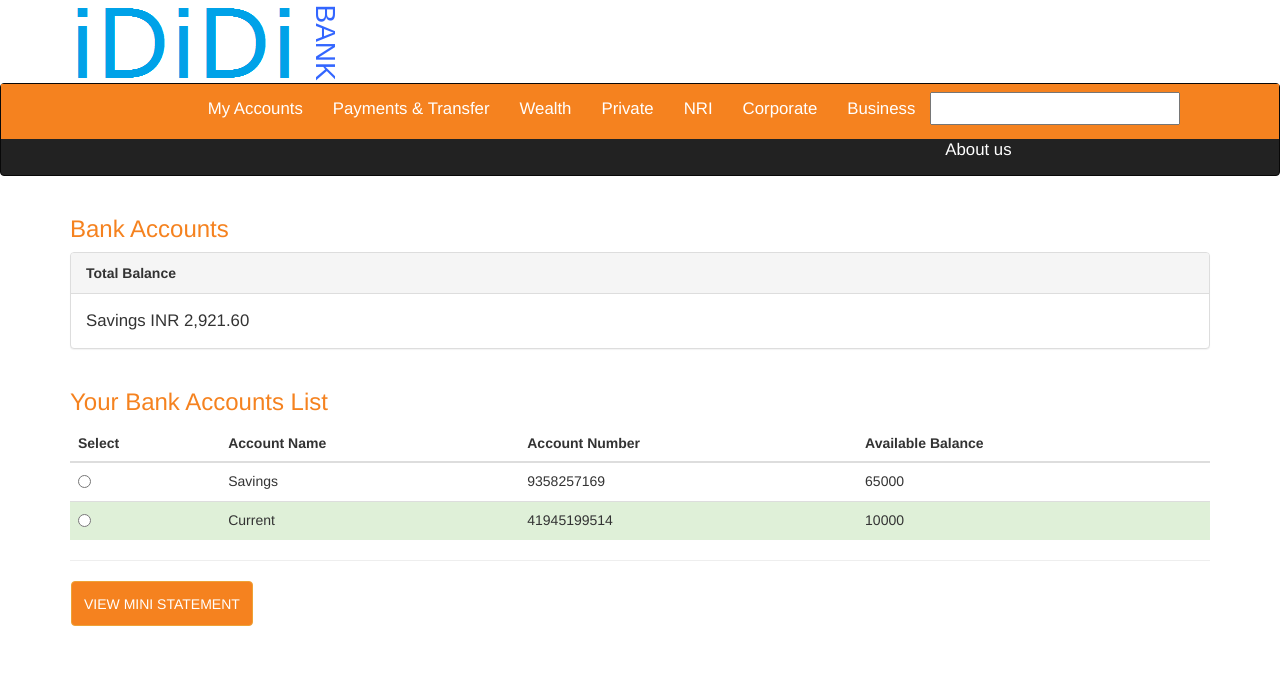
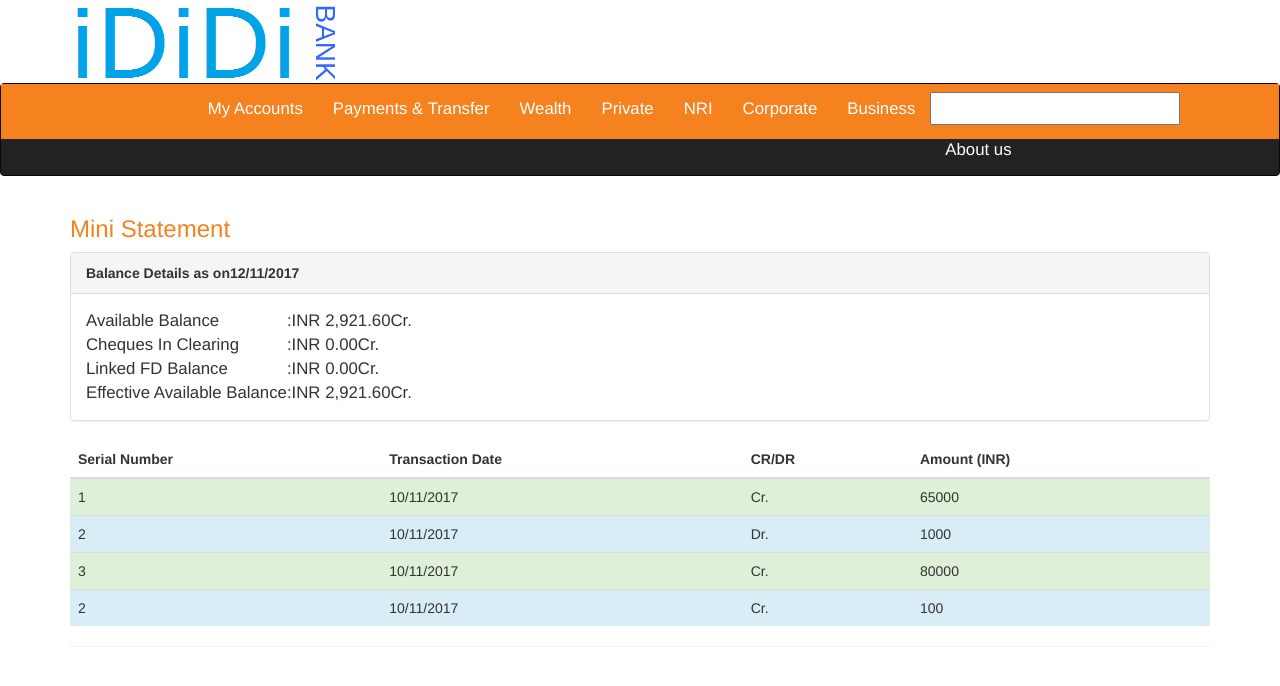
Before and after one commit to vishalkmohan/angular-bank-mgmt, an Angular app in the folder app-new/: page / in a window 1280 px wide. Shown: the top 686 px of the page. Built offline with nearby package versions, Linux system fonts and the light colour scheme.

Commit message:
[Bank Statement Page] page moved to angular template

```diff
--- a/app-new/src/app/app.component.html
+++ b/app-new/src/app/app.component.html
@@ -1 +1 @@
-<app-bankaccount></app-bankaccount>
+<app-bankstatement></app-bankstatement>
--- a/app-new/src/app/bankstatement/bankstatement.component.html
+++ b/app-new/src/app/bankstatement/bankstatement.component.html
@@ -1,3 +1,80 @@
-<p>
-  bankstatement works!
-</p>
+
+<div class="container">
+  <img src="./../assets/bank/ididibank.png">
+  <span class="vertical-text-logo">BANK</span>
+</div>
+
+<nav class="navbar navbar-inverse">
+  <div class="container-fluid menubar">
+    <ul class="nav navbar-nav">
+      <li><a href="accountdetails.html">My Accounts</a></li>
+      <li><a href="transfer.html">Payments & Transfer</a></li>
+      <li><a href="#">Wealth</a></li>
+      <li><a href="#">Private</a></li>
+      <li><a href="#">NRI</a></li>
+      <li><a href="#">Corporate</a></li>
+      <li><a href="#">Business</a></li>
+      <li><input class="nav-search" type="text" name="search"></li>
+      <li><a href="#">About us</a></li>
+    </ul>
+  </div>
+</nav>
+
+
+<div class="container">
+<h3 style="color:rgb(245,130,31);">Mini Statement</h3>
+    <div class="panel panel-default">
+      <div class="panel-heading"><b>Balance Details as on12/11/2017</b></div>
+      <div class="panel-body">
+      <span style="font-size: 120%;">
+        <table>
+          <tr><td>Available Balance </td><td> : </td><td> INR 2,921.60Cr.</td></tr>
+          <tr><td>Cheques In Clearing </td><td> : </td><td> INR 0.00Cr.</td></tr>
+          <tr><td>Linked FD Balance </td><td> : </td><td> INR 0.00Cr.</td></tr>
+          <tr><td>Effective Available Balance </td><td> : </td><td> INR 2,921.60Cr.</td></tr>
+        </table>
+      </span>
+      </div>
+    </div>
+  </div>
+
+  <div class="container">
+   <table class="table">
+    <thead>
+      <tr>
+        <th>Serial Number</th>
+        <th>Transaction Date</th>
+        <th>CR/DR</th>
+        <th>Amount (INR)</th>
+      </tr>
+    </thead>
+    <tbody>
+      <tr class="success">
+        <td>1</td>
+        <td>10/11/2017</td>
+        <td>Cr.</td>
+        <td>65000</td>
+      </tr>
+      <tr class="info">
+        <td>2</td>
+        <td>10/11/2017</td>
+        <td>Dr.</td>
+        <td>1000</td>
+      </tr>
+      <tr class="success">
+        <td>3</td>
+        <td>10/11/2017</td>
+        <td>Cr.</td>
+        <td>80000</td>
+      </tr>
+      <tr class="info">
+        <td>2</td>
+        <td>10/11/2017</td>
+        <td>Cr.</td>
+        <td>100</td>
+      </tr>
+    </tbody>
+  </table>
+  <hr>
+
+  </div>
```
